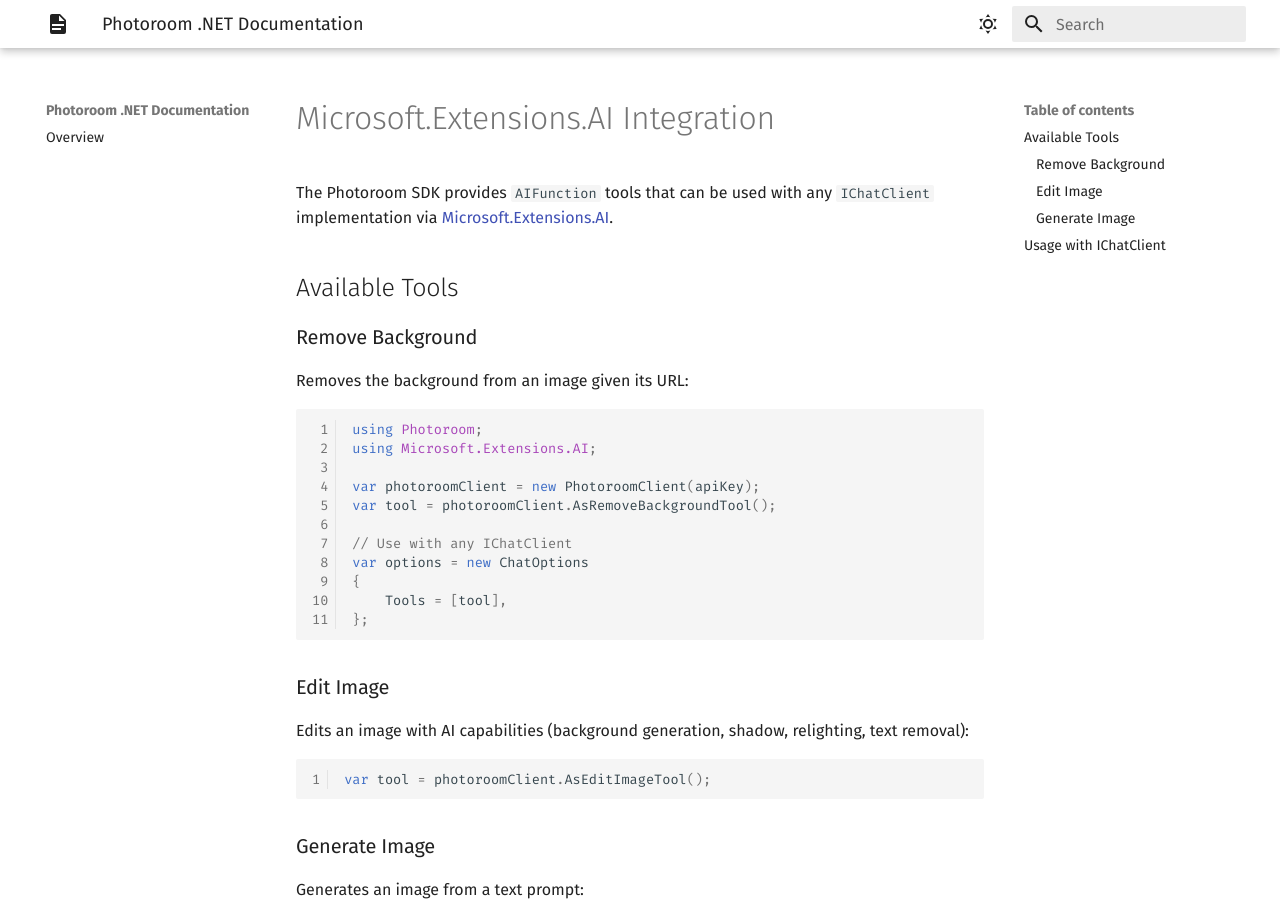
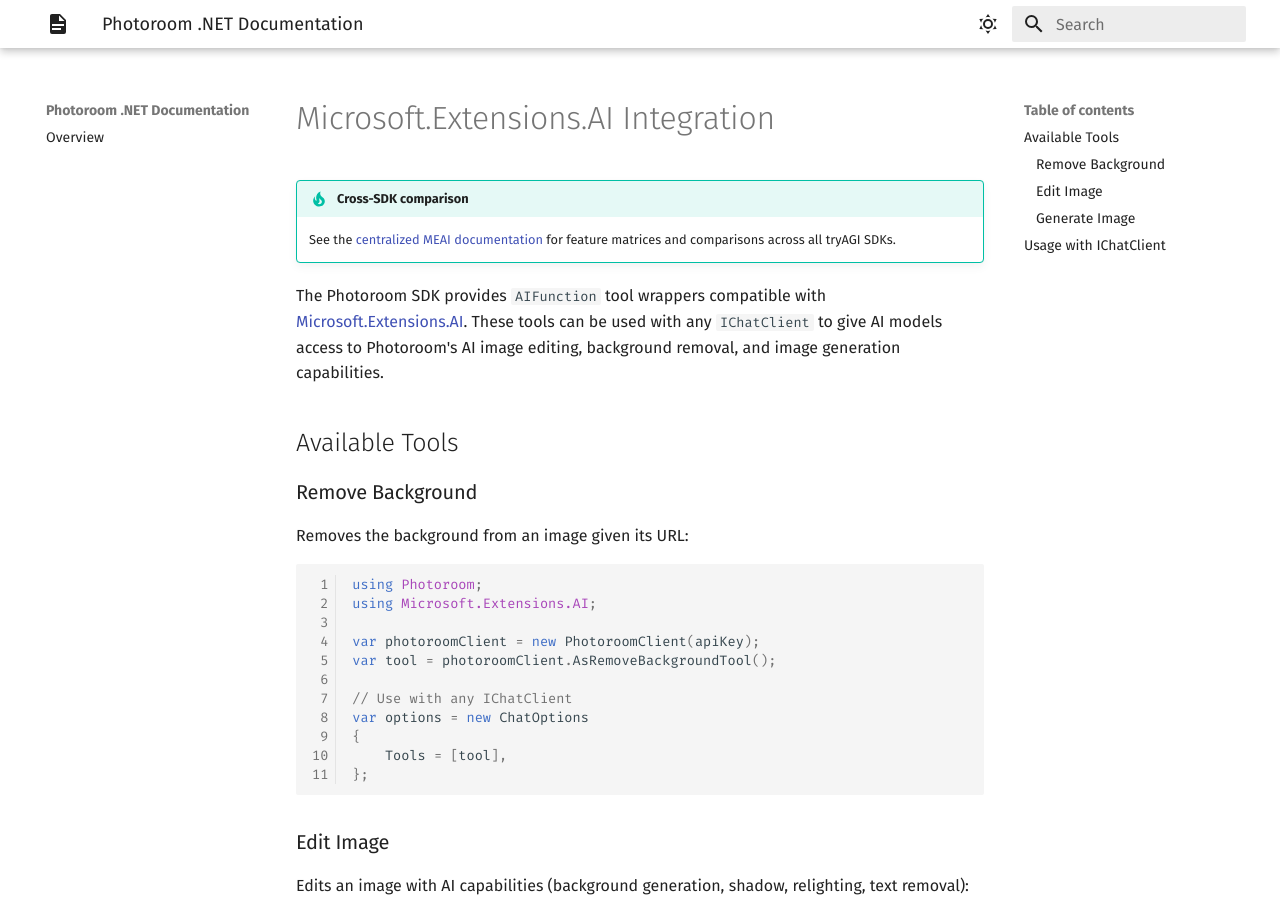
Before and after one commit to tryAGI/Photoroom, an MkDocs documentation site: the page built from docs/guides/meai.md, in a window 1280 px wide and 900 px high. Built offline with MkDocs 1.6.1 and Material for MkDocs 9.7.7, drawn with Linux system fonts in a browser that asks for light colours; the version menu is left out.

Commit message:
Standardize MEAI guide intro text
Co-Authored-By: Claude Opus 4.6 <noreply@anthropic.com>

```diff
--- a/docs/guides/meai.md
+++ b/docs/guides/meai.md
@@ -1,6 +1,9 @@
 # Microsoft.Extensions.AI Integration
 
-The Photoroom SDK provides `AIFunction` tools that can be used with any `IChatClient` implementation via [Microsoft.Extensions.AI](https://www.nuget.org/packages/Microsoft.Extensions.AI.Abstractions).
+!!! tip "Cross-SDK comparison"
+    See the [centralized MEAI documentation](https://tryagi.github.io/docs/meai/) for feature matrices and comparisons across all tryAGI SDKs.
+
+The Photoroom SDK provides `AIFunction` tool wrappers compatible with [Microsoft.Extensions.AI](https://learn.microsoft.com/en-us/dotnet/ai/microsoft-extensions-ai). These tools can be used with any `IChatClient` to give AI models access to Photoroom's AI image editing, background removal, and image generation capabilities.
 
 ## Available Tools
 
```
